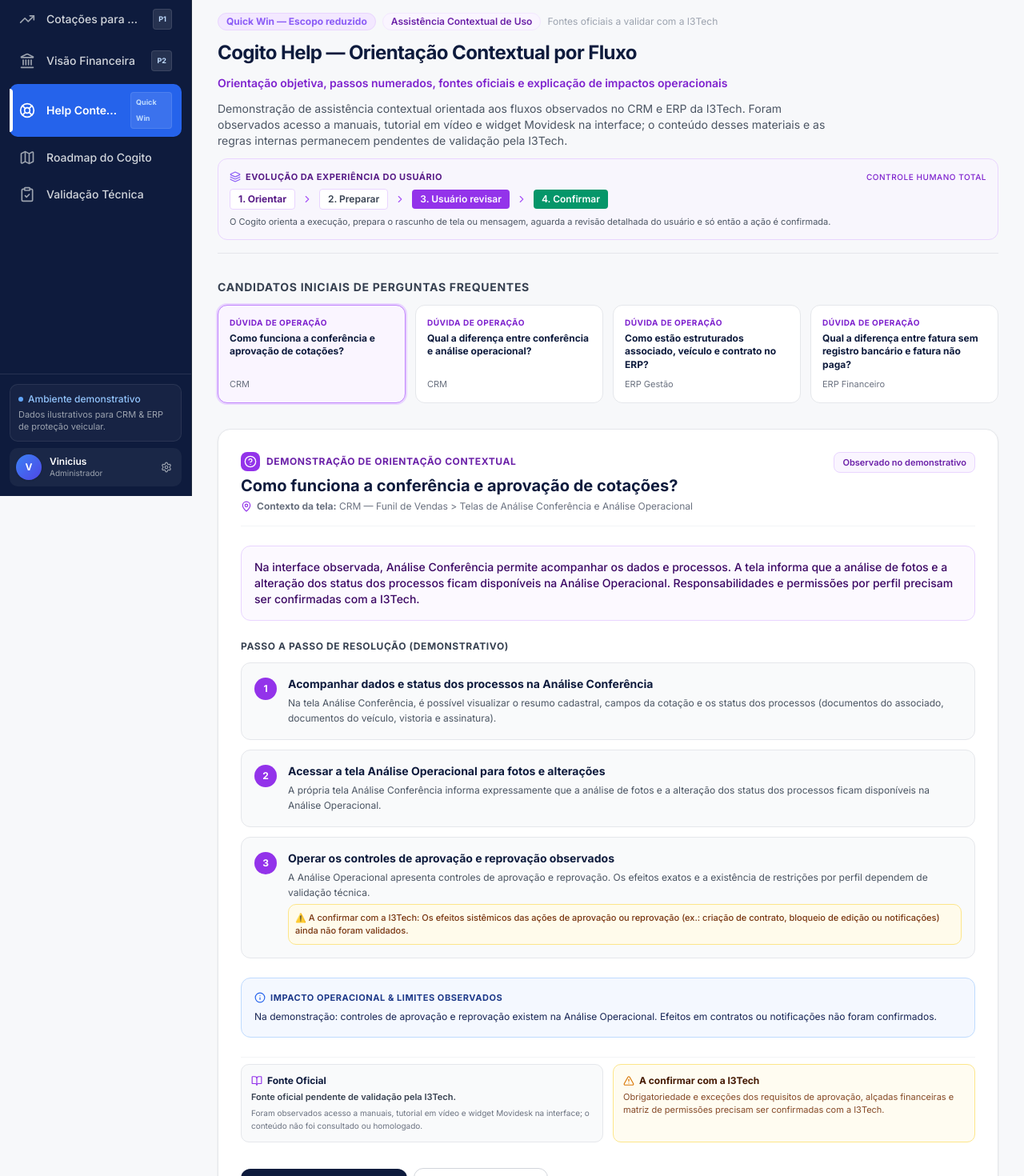
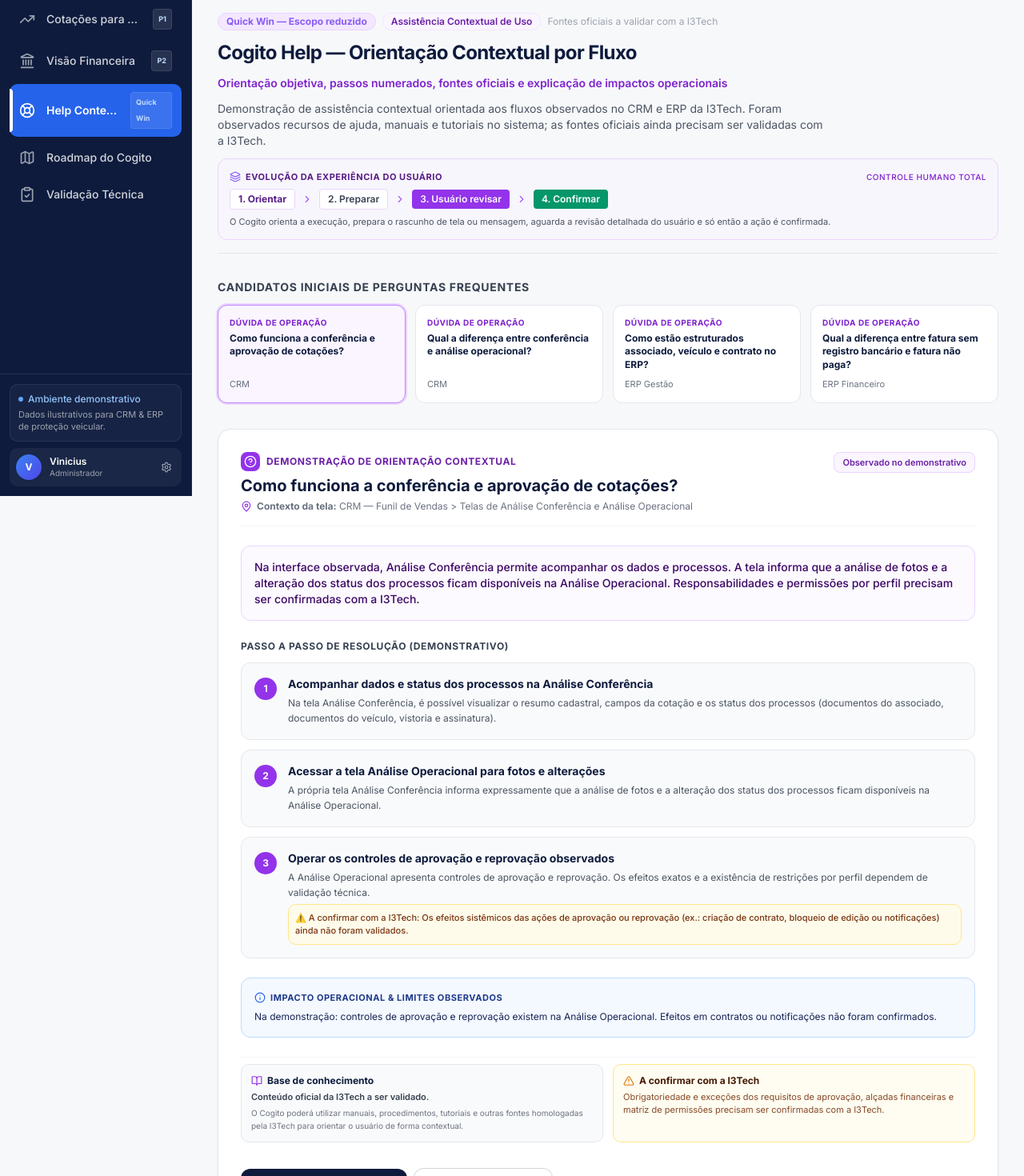
Before and after one commit to figueroaster-dev/cogito-mockups-k9w2c8b2t, a React (Vite) app: page /help in a window 1280 px wide. Shown: the part 180-1650 px from the top of the page at 80% size. Built offline with nearby package versions, Linux system fonts and the light colour scheme.

Commit message:
Ajuste de conteudo na tela Cogito Help para neutralizar fonte de conhecimento e bump v0.0.17

```diff
--- a/package.json
+++ b/package.json
@@ -2,7 +2,7 @@
   "name": "skip-react-template",
   "description": "A frontend React Vite TypeScript Shadcn UI template for Skip projects",
   "private": true,
-  "version": "0.0.16",
+  "version": "0.0.17",
   "type": "module",
   "scripts": {
     "start": "vite dev",
--- a/src/lib/pocketbase/schema.json
+++ b/src/lib/pocketbase/schema.json
@@ -1,5 +1,5 @@
 {
-  "generatedAt": "2026-10-23T01:09:14.286Z",
+  "generatedAt": "2026-10-26T16:53:00.626Z",
   "collections": [
     {
       "name": "users",
--- a/src/pages/Help.tsx
+++ b/src/pages/Help.tsx
@@ -235,9 +235,8 @@
         </p>
         <p className="text-xs sm:text-sm text-gray-600 max-w-3xl leading-relaxed">
           Demonstração de assistência contextual orientada aos fluxos observados no CRM e ERP da
-          I3Tech. Foram observados acesso a manuais, tutorial em vídeo e widget Movidesk na
-          interface; o conteúdo desses materiais e as regras internas permanecem pendentes de
-          validação pela I3Tech.
+          I3Tech. Foram observados recursos de ajuda, manuais e tutoriais no sistema; as fontes
+          oficiais ainda precisam ser validadas com a I3Tech.
         </p>
 
         {/* Ciclo de Evolução Futura: Orientar → Preparar → Usuário revisar → Confirmar */}
@@ -385,17 +384,19 @@
           <p className="leading-relaxed">{activeTopic.efeitoAcao}</p>
         </div>
 
-        {/* Rodapé do Tópico: Fonte Oficial vs Conteúdo Não Validado */}
+        {/* Rodapé do Tópico: Base de Conhecimento vs Conteúdo Não Validado */}
         <div className="grid grid-cols-1 md:grid-cols-2 gap-3 pt-2 text-xs border-t border-gray-100">
           <div className="p-3 rounded-lg bg-gray-50 border border-gray-200 text-gray-700 space-y-1">
             <span className="font-bold text-[#0E1B3D] block flex items-center gap-1.5">
               <BookOpen className="w-3.5 h-3.5 text-purple-600" />
-              Fonte Oficial
+              Base de conhecimento
             </span>
-            <p className="text-gray-700 font-semibold text-[11px]">{activeTopic.fonteOficial}</p>
+            <p className="text-gray-700 font-semibold text-[11px]">
+              Conteúdo oficial da I3Tech a ser validado.
+            </p>
             <p className="text-gray-500 text-[10px]">
-              Foram observados acesso a manuais, tutorial em vídeo e widget Movidesk na interface; o
-              conteúdo não foi consultado ou homologado.
+              O Cogito poderá utilizar manuais, procedimentos, tutoriais e outras fontes homologadas
+              pela I3Tech para orientar o usuário de forma contextual.
             </p>
           </div>
 
@@ -421,10 +422,10 @@
           </button>
           <button
             type="button"
-            onClick={() => handleActionSimulate('Consulta ao suporte Movidesk')}
+            onClick={() => handleActionSimulate('Consulta ao procedimento')}
             className="px-4 py-2 rounded-xl bg-white border border-gray-300 text-gray-700 text-xs font-semibold hover:bg-gray-50 transition-colors"
           >
-            Ver artigo no Movidesk
+            Consultar procedimento
           </button>
         </div>
       </section>
```
Also changed, not shown: .skip.config.json.
